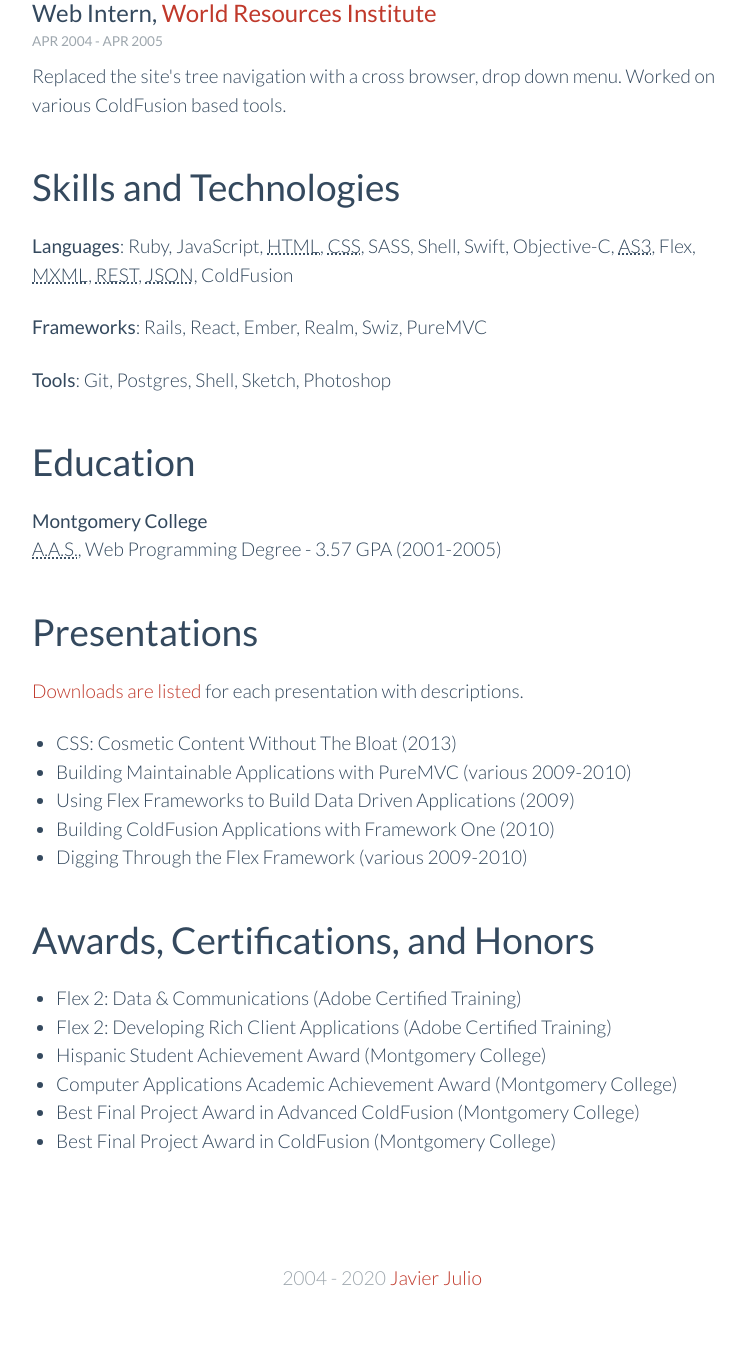
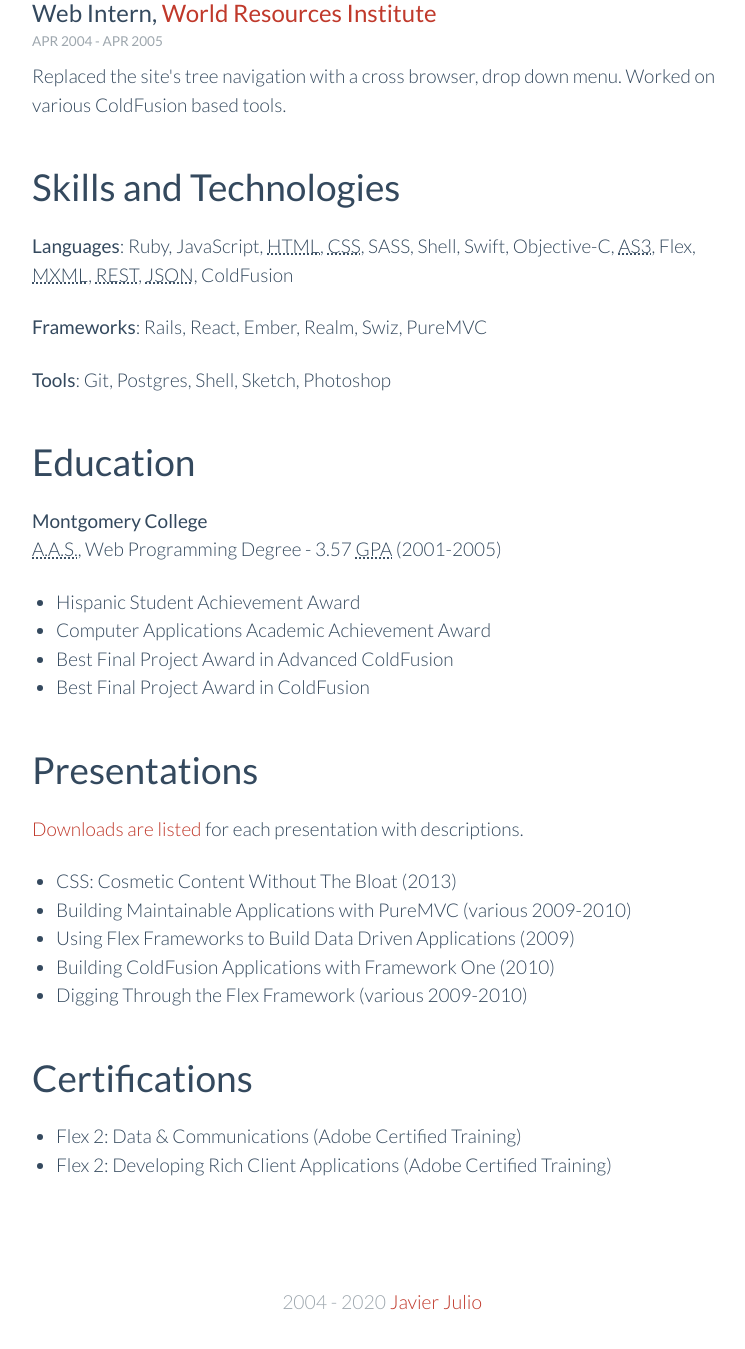
Before and after one commit to javierjulio/javierjulio.github.io, a Jekyll site: the page built from resume.html, in a window 1280 px wide and 1400 px high, scrolled down 2991 px. Shown: the top 1349 px of the window, without its empty margins (258-1003 px from the left). Built offline with Jekyll 4.4.1, drawn with Linux system fonts in a browser that asks for light colours.

Commit message:
Move academic honors to Education section
Since I had to suffix a MC note for each, just makes sense to keep this list within the Education section insead.

Now the previous section can just become Certifications so I can still list the training classes I took while at AboutWeb.

```diff
--- a/resume.html
+++ b/resume.html
@@ -81,8 +81,16 @@ permalink: /resume/
 
 <h2 class="resume-section-heading">Education</h2>
 
-<p><strong>Montgomery College</strong><br />
-<abbr title="Associate of Applied Science">A.A.S.</abbr>, Web Programming Degree - 3.57 GPA (2001-2005)</p>
+<p>
+	<strong>Montgomery College</strong><br />
+	<abbr title="Associate of Applied Science">A.A.S.</abbr>, Web Programming Degree - 3.57 <abbr title="Grade Point Average">GPA</abbr> (2001-2005)
+</p>
+<ul>
+	<li>Hispanic Student Achievement Award</li>
+	<li>Computer Applications Academic Achievement Award</li>
+	<li>Best Final Project Award in Advanced ColdFusion</li>
+	<li>Best Final Project Award in ColdFusion</li>
+</ul>
 
 <h2 class="resume-section-heading">Presentations</h2>
 
@@ -96,13 +104,9 @@ permalink: /resume/
 <li>Digging Through the Flex Framework (various 2009-2010)</li>
 </ul>
 
-<h2 class="resume-section-heading">Awards, Certifications, and Honors</h2>
+<h2 class="resume-section-heading">Certifications</h2>
 
 <ul>
 	<li>Flex 2: Data &amp; Communications (Adobe Certified Training)</li>
 	<li>Flex 2: Developing Rich Client Applications (Adobe Certified Training)</li>
-	<li>Hispanic Student Achievement Award (Montgomery College)</li>
-	<li>Computer Applications Academic Achievement Award (Montgomery College)</li>
-	<li>Best Final Project Award in Advanced ColdFusion (Montgomery College)</li>
-	<li>Best Final Project Award in ColdFusion (Montgomery College)</li>
 </ul>
```
